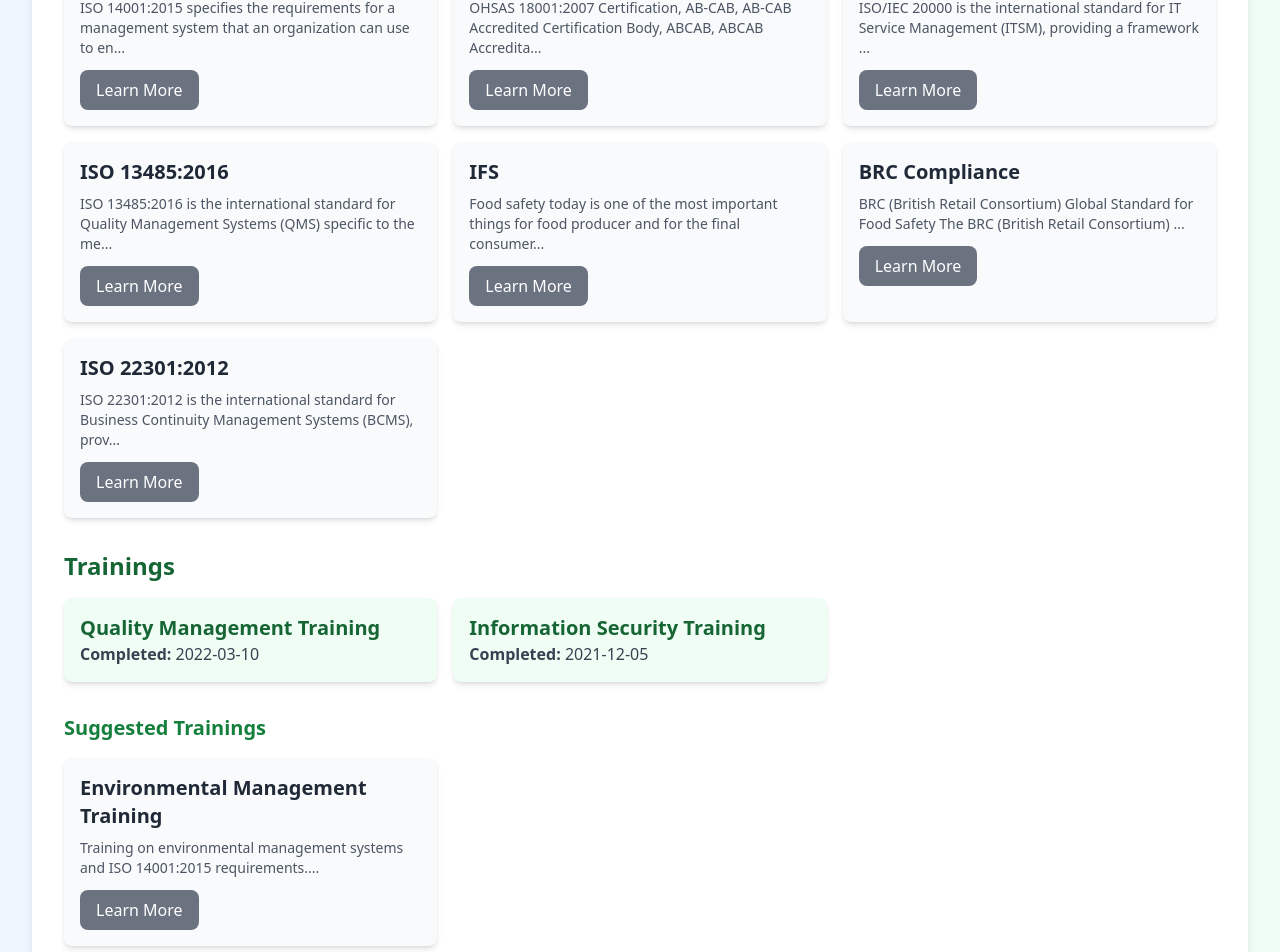
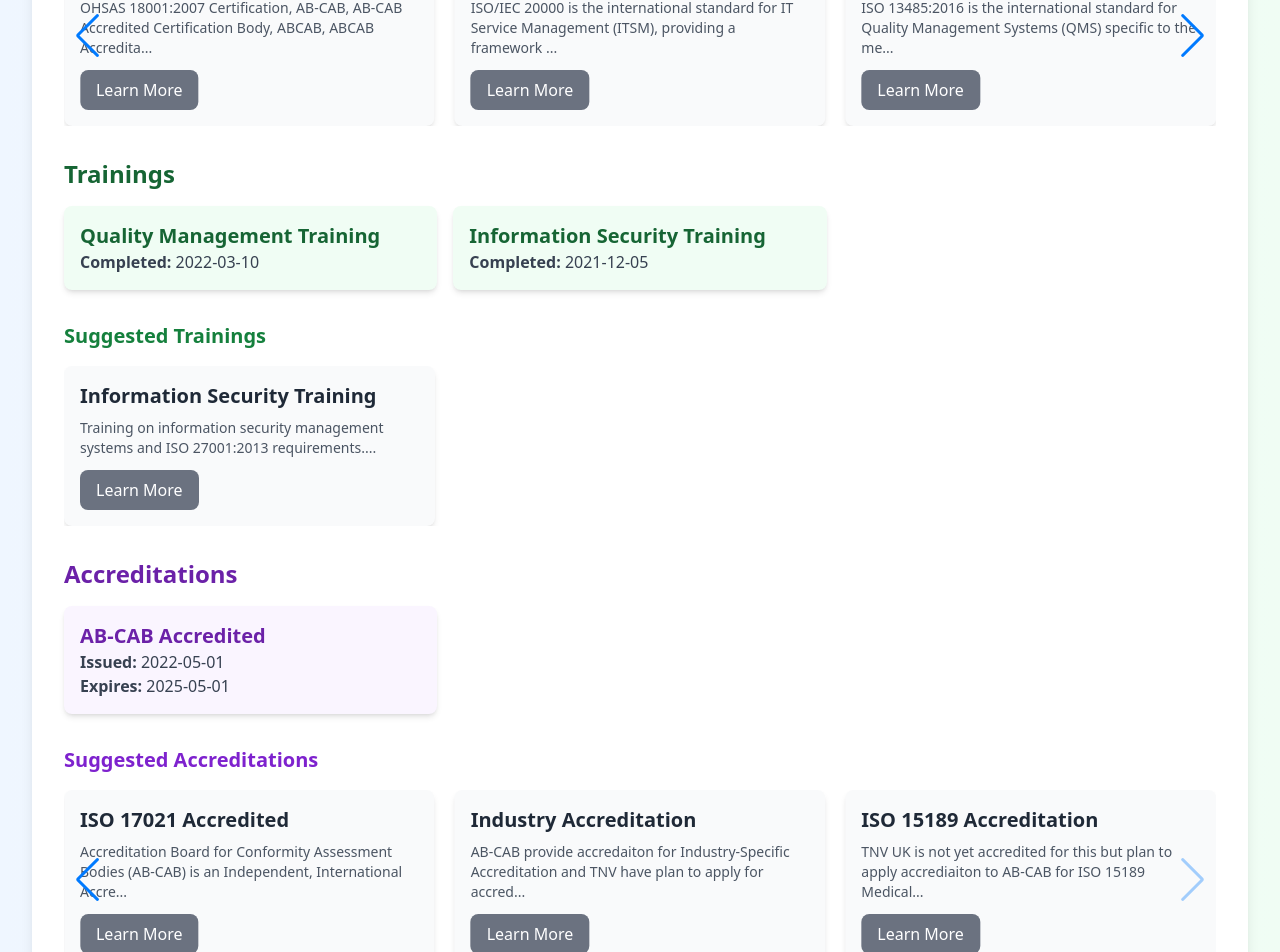
Before and after one commit to MdMirzaShihab/FrenchcertFrontend, a React (Vite) app: page /company-details/1 in a window 1280 px wide. Shown: the part 814-1766 px from the top of the page. Built offline with nearby package versions, Linux system fonts and the light colour scheme.

Commit message:
Updated Company profile suggestions

```diff
--- a/src/pages/Company Profile/CompanyDetails.jsx
+++ b/src/pages/Company Profile/CompanyDetails.jsx
@@ -1,5 +1,9 @@
 import React from "react";
 import { useParams } from "react-router-dom";
+import { Swiper, SwiperSlide } from "swiper/react";
+import { Autoplay, Navigation } from "swiper/modules";
+import "swiper/css";
+import "swiper/css/navigation";
 import { companiesData, servicesData, trainingData, accreditationData } from "../../constants/staticData";
 
 const CompanyDetails = () => {
@@ -30,11 +34,11 @@ const CompanyDetails = () => {
   );
 
   const trainingSuggestions = trainingData.filter(training =>
-    !company.trainings.some(t => t.trainingName === training.trainingName)
+    !company.trainings.some(t => t.trainingID === training.trainingID)
   );
 
   const accreditationSuggestions = accreditationData.filter(acc =>
-    !company.accreditations.some(a => a.accreditationName === acc.accreditationName)
+    !company.accreditations.some(a => a.accreditationID === acc.accreditationID)
   );
 
   return (
@@ -101,17 +105,29 @@ const CompanyDetails = () => {
           {certificateSuggestions.length > 0 && (
             <div className="mt-8">
               <h3 className="text-xl font-bold text-blue-700 mb-4">Suggested Certifications</h3>
-              <div className="grid grid-cols-1 md:grid-cols-2 lg:grid-cols-3 gap-4">
+              <Swiper
+                modules={[Navigation, Autoplay]}
+                navigation
+                autoplay={{ delay: 3000, disableOnInteraction: false }}
+                spaceBetween={20}
+                slidesPerView={1}
+                breakpoints={{
+                  640: { slidesPerView: 2 },
+                  1024: { slidesPerView: 3 },
+                }}
+              >
                 {certificateSuggestions.map((service) => (
-                  <div key={service.serviceID} className="bg-gray-50 p-4 rounded-lg shadow-md">
+                  <SwiperSlide key={service.serviceID}>
+                    <div className="bg-gray-50 p-4 rounded-lg shadow-md">
                       <h3 className="text-xl font-bold text-gray-800">{service.serviceName}</h3>
                       <p className="text-gray-600 text-sm mt-2">{service.serviceDescription.slice(0, 100)}...</p>
                       <button className="mt-3 px-4 py-2 bg-gray-500 text-white rounded-lg hover:bg-gray-600 transition-colors duration-300">
                         Learn More
                       </button>
                     </div>
+                  </SwiperSlide>
                 ))}
-              </div>
+              </Swiper>
             </div>
           )}
         </div>
@@ -132,17 +148,29 @@ const CompanyDetails = () => {
           {trainingSuggestions.length > 0 && (
             <div className="mt-8">
               <h3 className="text-xl font-bold text-green-700 mb-4">Suggested Trainings</h3>
-              <div className="grid grid-cols-1 md:grid-cols-2 lg:grid-cols-3 gap-4">
+              <Swiper
+                modules={[Navigation, Autoplay]}
+                navigation
+                autoplay={{ delay: 3000, disableOnInteraction: false }}
+                spaceBetween={20}
+                slidesPerView={1}
+                breakpoints={{
+                  640: { slidesPerView: 2 },
+                  1024: { slidesPerView: 3 },
+                }}
+              >
                 {trainingSuggestions.map((training) => (
-                  <div key={training.trainingID} className="bg-gray-50 p-4 rounded-lg shadow-md">
+                  <SwiperSlide key={training.trainingID}>
+                    <div className="bg-gray-50 p-4 rounded-lg shadow-md">
                       <h3 className="text-xl font-bold text-gray-800">{training.trainingName}</h3>
                       <p className="text-gray-600 text-sm mt-2">{training.trainingDescription.slice(0, 100)}...</p>
                       <button className="mt-3 px-4 py-2 bg-gray-500 text-white rounded-lg hover:bg-gray-600 transition-colors duration-300">
                         Learn More
                       </button>
                     </div>
+                  </SwiperSlide>
                 ))}
-              </div>
+              </Swiper>
             </div>
           )}
         </div>
@@ -164,17 +192,29 @@ const CompanyDetails = () => {
           {accreditationSuggestions.length > 0 && (
             <div className="mt-8">
               <h3 className="text-xl font-bold text-purple-700 mb-4">Suggested Accreditations</h3>
-              <div className="grid grid-cols-1 md:grid-cols-2 lg:grid-cols-3 gap-4">
+              <Swiper
+                modules={[Navigation, Autoplay]}
+                navigation
+                autoplay={{ delay: 3000, disableOnInteraction: false }}
+                spaceBetween={20}
+                slidesPerView={1}
+                breakpoints={{
+                  640: { slidesPerView: 2 },
+                  1024: { slidesPerView: 3 },
+                }}
+              >
                 {accreditationSuggestions.map((acc) => (
-                  <div key={acc.accreditationID} className="bg-gray-50 p-4 rounded-lg shadow-md">
+                  <SwiperSlide key={acc.accreditationID}>
+                    <div className="bg-gray-50 p-4 rounded-lg shadow-md">
                       <h3 className="text-xl font-bold text-gray-800">{acc.accreditationName}</h3>
                       <p className="text-gray-600 text-sm mt-2">{acc.accreditationDescription.slice(0, 100)}...</p>
                       <button className="mt-3 px-4 py-2 bg-gray-500 text-white rounded-lg hover:bg-gray-600 transition-colors duration-300">
                         Learn More
                       </button>
                     </div>
+                  </SwiperSlide>
                 ))}
-              </div>
+              </Swiper>
             </div>
           )}
         </div>
```
Lines whose indentation alone changed are shown as unchanged.
